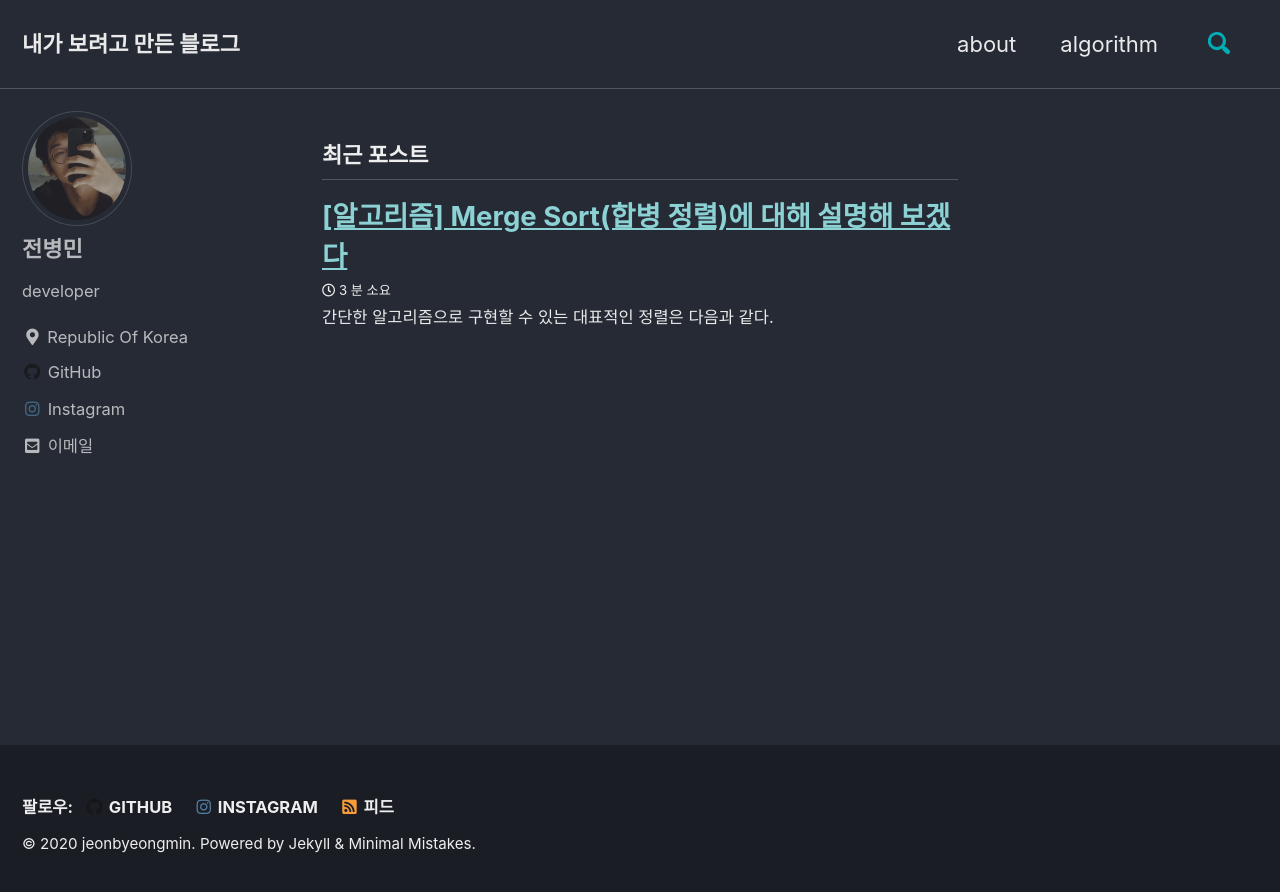
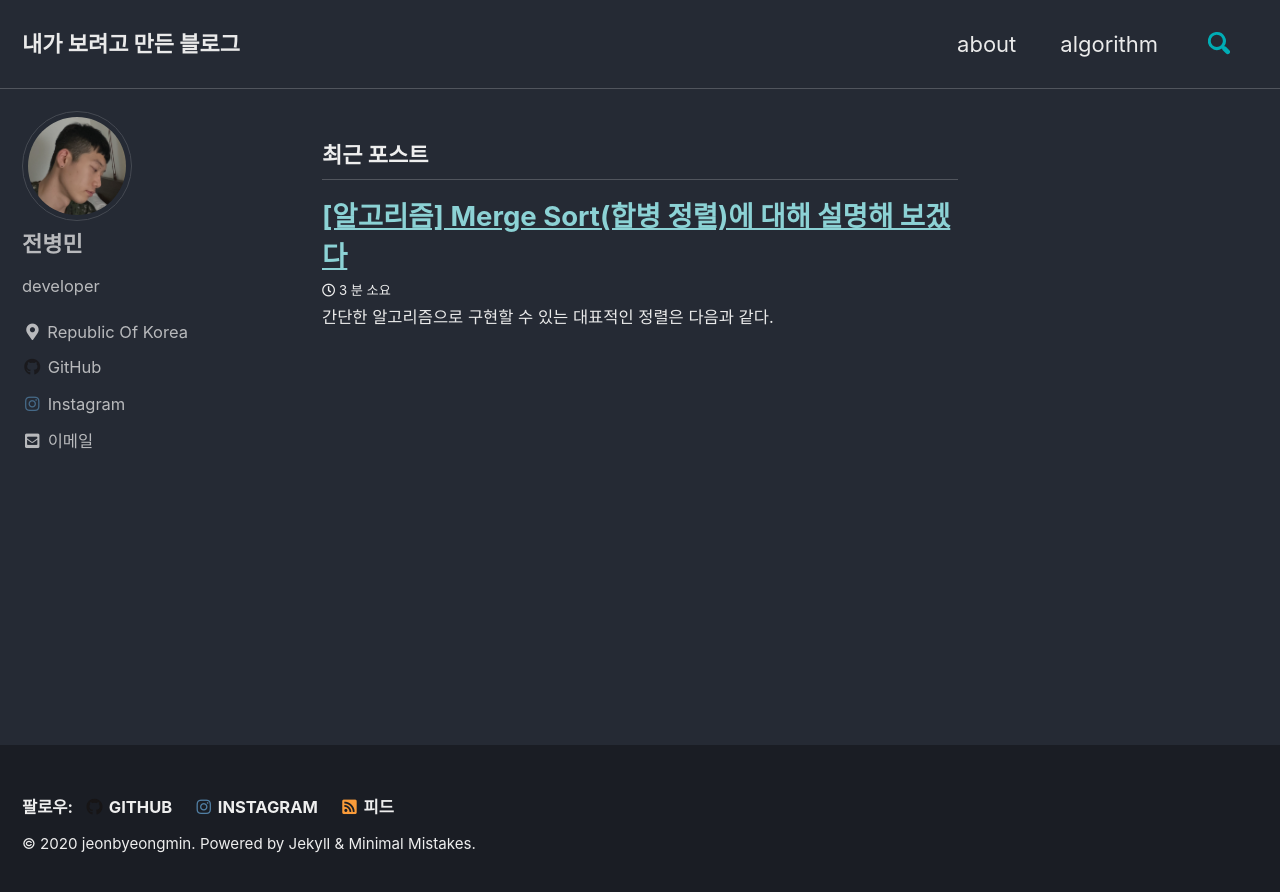
Before and after one commit to jeonbyeongmin/jeonbyeongmin.github.io, a Jekyll site: the page built from index.html, in a window 1280 px wide. Shown: the top 892 px of the page. Built offline with Jekyll 4.4.1, drawn with Linux system fonts in a browser that asks for light colours; cached includes are drawn as plain includes; the list of posts is cut into pages by our own code.

Commit message:
profile changed

```diff
--- a/_config.yml
+++ b/_config.yml
@@ -85,7 +85,7 @@ analytics:
 # Site Author
 author:
   name             : "전병민"
-  avatar           : "/assets/images/profile/jeon.jpeg"
+  avatar           : "/assets/images/profile/1234.jpeg"
   bio              : "developer"
   location         : "Republic Of Korea"
   email            : "qudals7613@gmail.com"
```
Also changed, not shown: assets/images/profile/1234.jpeg (added), 1 other file.
